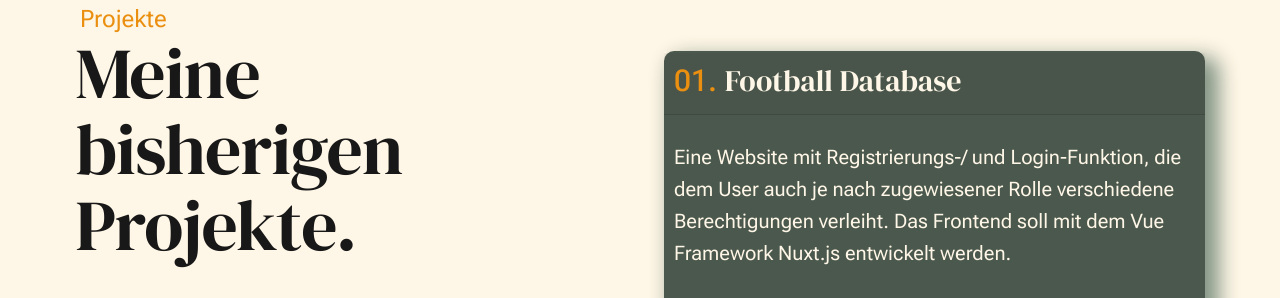
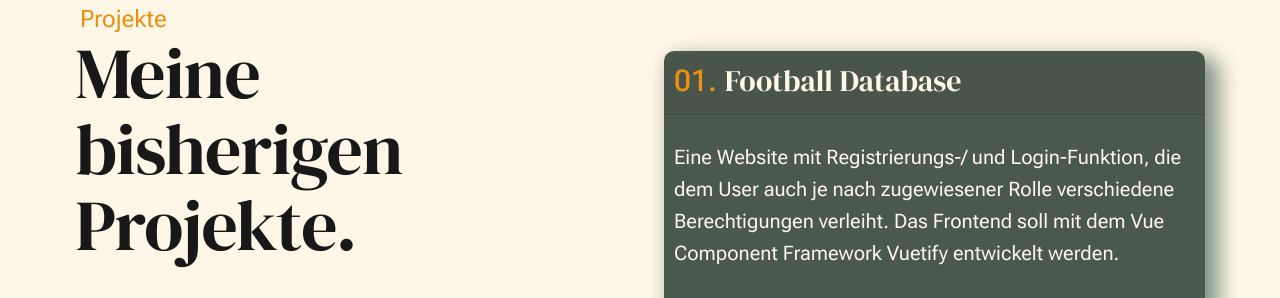
Before and after one commit to LuKir5/Portfolio, a plain HTML site: page index.html in a window 1280 px wide. Shown: the part 2685-2983 px from the top of the page. Drawn offline with Linux system fonts and the light colour scheme.

Commit message:
Update index.html

```diff
--- a/index.html
+++ b/index.html
@@ -193,7 +193,7 @@
                       </div>
                       <div class="s-projects-card-body">
                         <p>
-                          Eine Website mit Registrierungs-/ und Login-Funktion, die dem User auch je nach zugewiesener Rolle verschiedene Berechtigungen verleiht. Das Frontend soll mit dem Vue Framework Nuxt.js entwickelt werden.
+                          Eine Website mit Registrierungs-/ und Login-Funktion, die dem User auch je nach zugewiesener Rolle verschiedene Berechtigungen verleiht. Das Frontend soll mit dem Vue Component Framework Vuetify entwickelt werden.
                         </p>
                         <p>
                           Derzeit noch in Entwicklung ...
```
